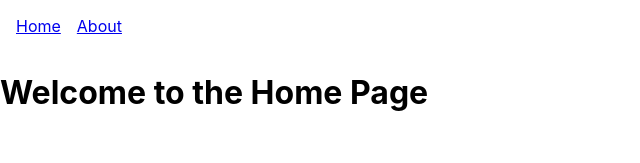
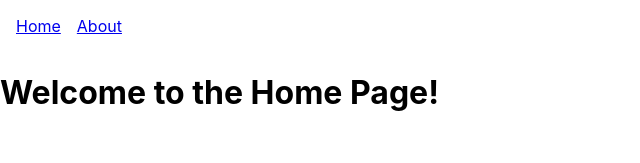
Before and after one commit to woutersRJJ/router, a React (Create React App) app: page /#/ in a window 1280 px wide. Shown: the top 163 px of the page, without its empty margins (0-640 px from the left). Built offline with nearby package versions, Linux system fonts and the light colour scheme.

Commit message:
En dat lukt. Nu zowel serve build als deploed versie beide ok!

```diff
--- a/package.json
+++ b/package.json
@@ -1,5 +1,5 @@
 {
-  "_comment": "Probeer toch eens met gewoon dot",
+  "_comment": "Probeer toch eens met gewoon dot. Zowel serve build als Deploy OK!",
   "homepage": ".",
   "name": "router",
   "version": "0.1.0",
--- a/src/Home.js
+++ b/src/Home.js
@@ -1,3 +1,3 @@
 export default function Home() {
-    return <h1>Welcome to the Home Page</h1>;
+    return <h1>Welcome to the Home Page!</h1>;
 }
```
